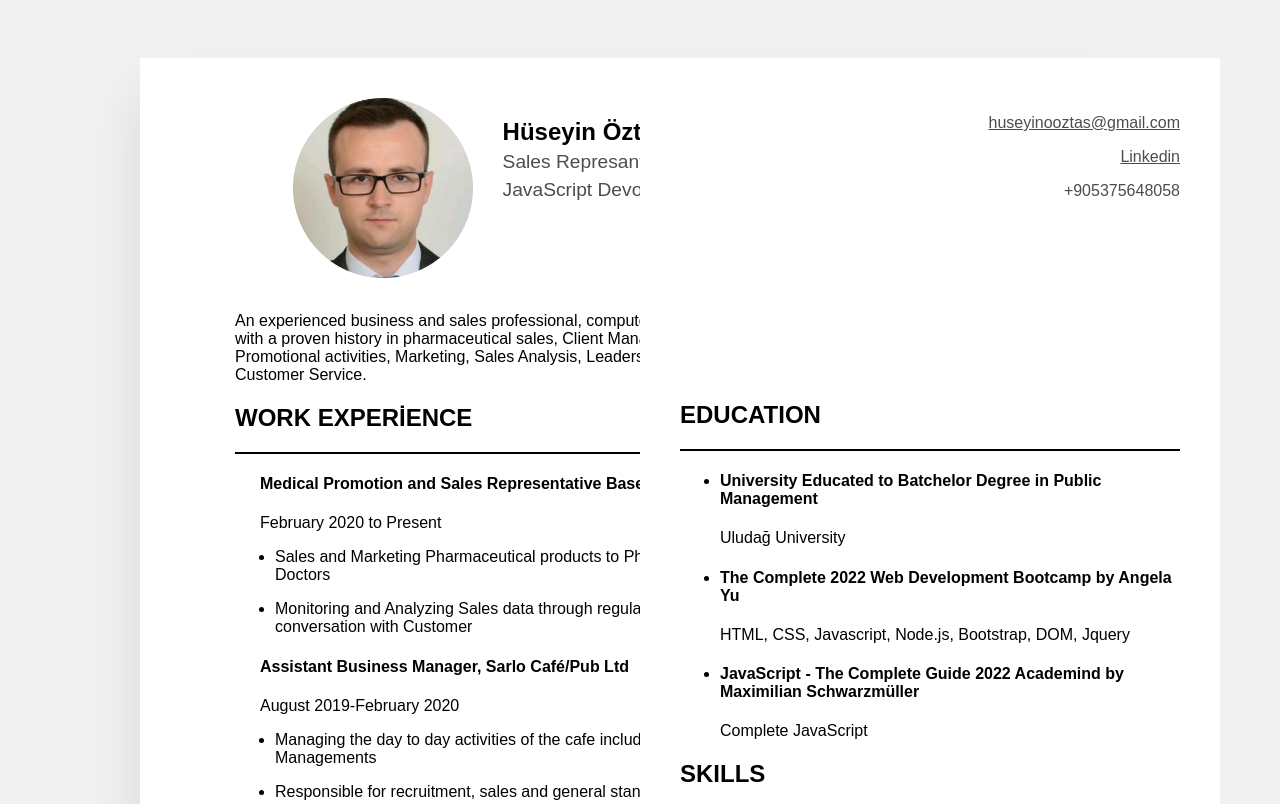
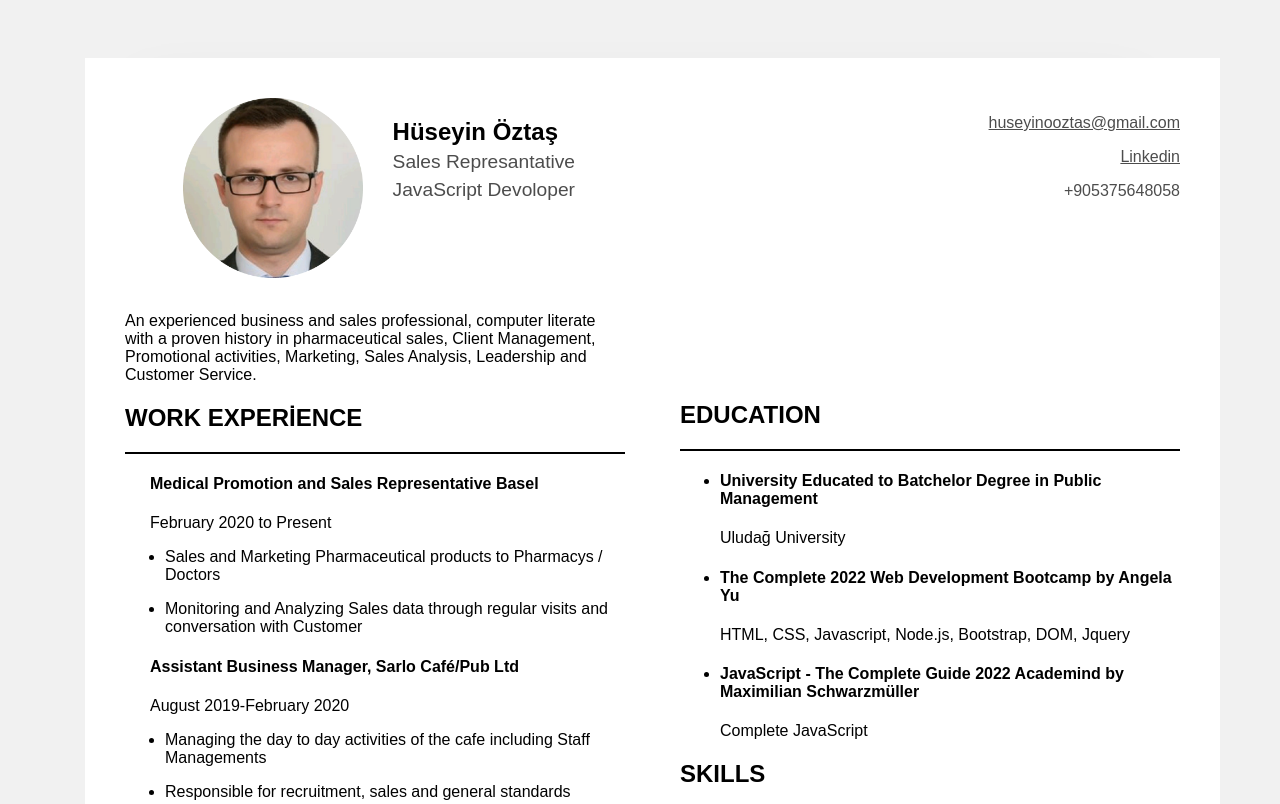
Before and after one commit to bonafide42/HuseyinOztasCv, a plain HTML site: page index.html in a window 1280 px wide. Shown: the top 804 px of the page. Drawn offline with Linux system fonts and the light colour scheme.

Commit message:
Update styles.css

```diff
--- a/css/styles.css
+++ b/css/styles.css
@@ -52,7 +52,7 @@ body {
   background: white;
   padding: 40px;
   width: 100%;
-  left: 55px;
+  right: 55px;
 }
 
 .container .right-side {
```
